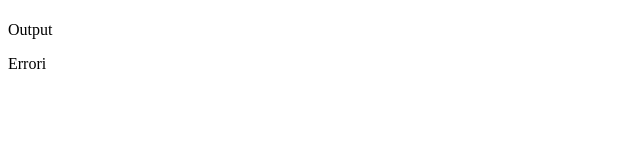
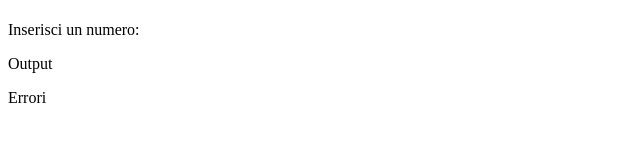
Before and after one commit to sassolina/Coding-Color, a plain HTML site: page index.html in a window 1280 px wide. Shown: the whole page, without its empty margins (0-640 px from the left). Drawn offline with Linux system fonts and the light colour scheme.

Commit message:
aggiunto un label

```diff
--- a/index.html
+++ b/index.html
@@ -12,6 +12,7 @@
 <div id="title">
 </div>
 <div id="input">
+   <label for = "inNumber">Inserisci un numero: </label>
 </div>
 <div id="output">
    <p id="out">Output</p>
```
